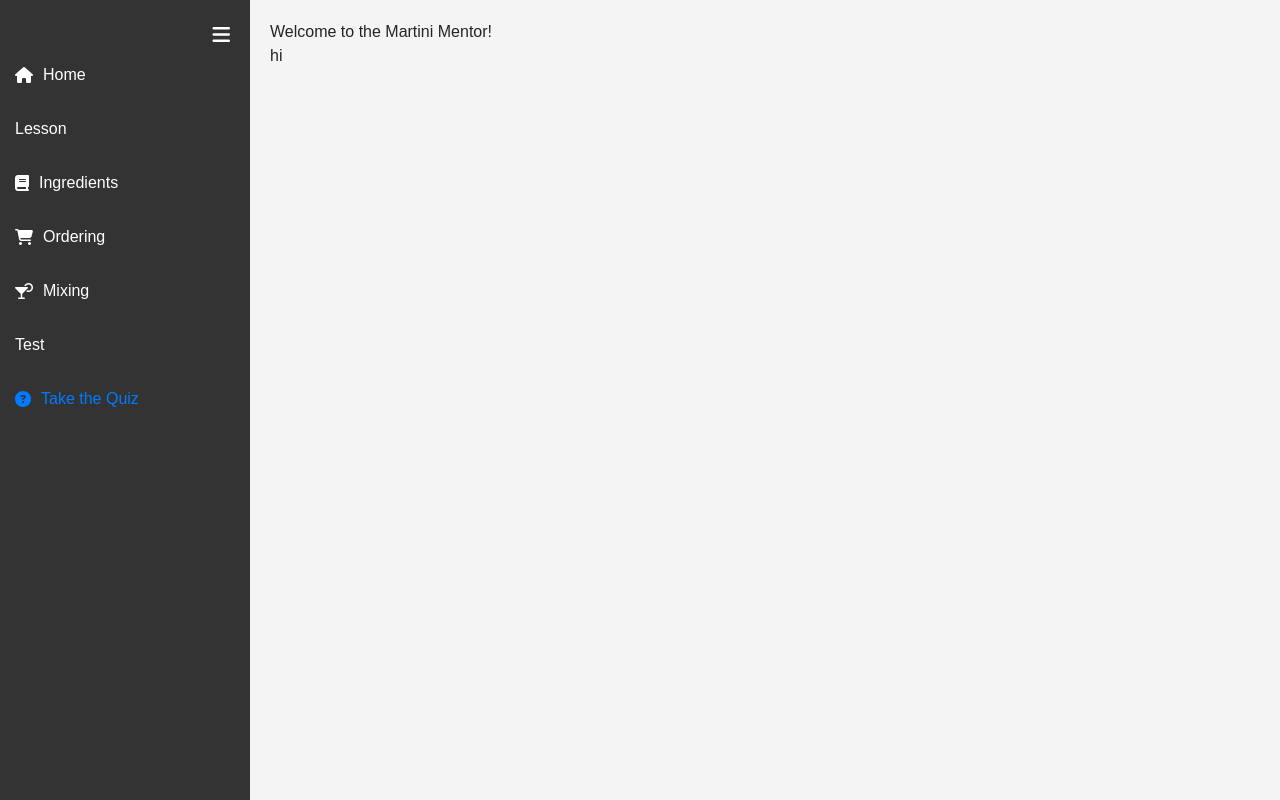
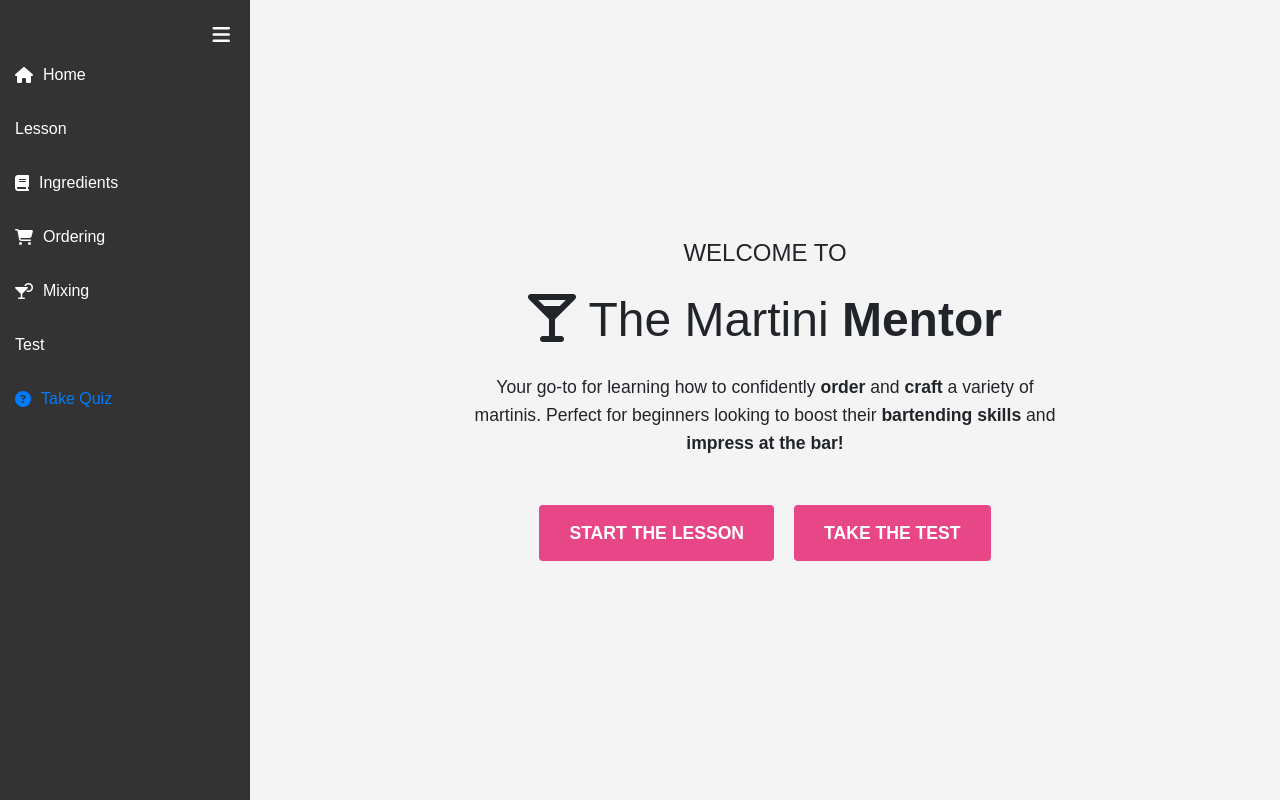
Before and after one commit to Franc1sD/Martini-Mentor, a Flask app: page / in a window 1280 px wide. Run offline with Flask 3, Linux system fonts and the light colour scheme; some libraries are stand-ins or nearby versions.

Commit message:
homepage styling

```diff
--- a/static/style.css
+++ b/static/style.css
@@ -140,4 +140,54 @@ transition: margin-left 0.3s;
 
 .sidebar.collapsed + .main-content {
         margin-left: 70px;
-    }
+}
+
+.home-wrapper {
+display: flex;
+flex-direction: column;
+align-items: center;
+justify-content: center;
+height: calc(100vh - 40px); /* Adjust if sidebar/topbar exists */
+padding: 40px 20px;
+text-align: center;
+}
+
+.hero-text h1 {
+font-size: 3rem;
+margin: 0.5em 0;
+}
+
+.hero-text h2 {
+font-size: 1.5rem;
+margin-bottom: 0;
+}
+
+.hero-text p {
+font-size: 1.1rem;
+max-width: 600px;
+margin: 1em auto;
+line-height: 1.6;
+}
+
+.button-group {
+margin-top: 30px;
+display: flex;
+gap: 20px;
+flex-wrap: wrap;
+justify-content: center;
+}
+
+.btn.big-btn {
+background-color: #e84787;
+color: white;
+font-weight: bold;
+padding: 15px 30px;
+border: none;
+text-decoration: none;
+font-size: 1.1rem;
+transition: background-color 0.3s ease;
+}
+
+.btn.big-btn:hover {
+background-color: #c9366e;
+}
--- a/templates/homepage.html
+++ b/templates/homepage.html
@@ -1,8 +1,19 @@
 {% extends "layout.html" %}
 
 {% block content %}
-<div>
-    Welcome to the Martini Mentor!
-</div>
-<p> hi</p>
+<div class="home-wrapper">
+    <div class="hero-text">
+      <h2>WELCOME TO</h2>
+      <h1><i class="fas fa-martini-glass"></i> The Martini <strong>Mentor</strong></h1>
+      <p>
+        Your go-to for learning how to confidently <strong>order</strong> and <strong>craft</strong> a variety of martinis.
+        Perfect for beginners looking to boost their <strong>bartending skills</strong> and <strong>impress at the bar!</strong>
+      </p>
+    </div>
+
+    <div class="button-group">
+      <a href="/learn/1" class="btn big-btn">START THE LESSON</a>
+      <a href="/quiz/1" class="btn big-btn">TAKE THE TEST</a>
+    </div>
+  </div>
 {% endblock %}
--- a/templates/layout.html
+++ b/templates/layout.html
@@ -57,7 +57,7 @@
             </div>
             <a href="/quiz/1" class="menu-item">
                 <i class="fas fa-question-circle"></i>
-                <span class="label">Take the Quiz</span>
+                <span class="label">Take Quiz</span>
             </a>
         </div>
     </div>
```
